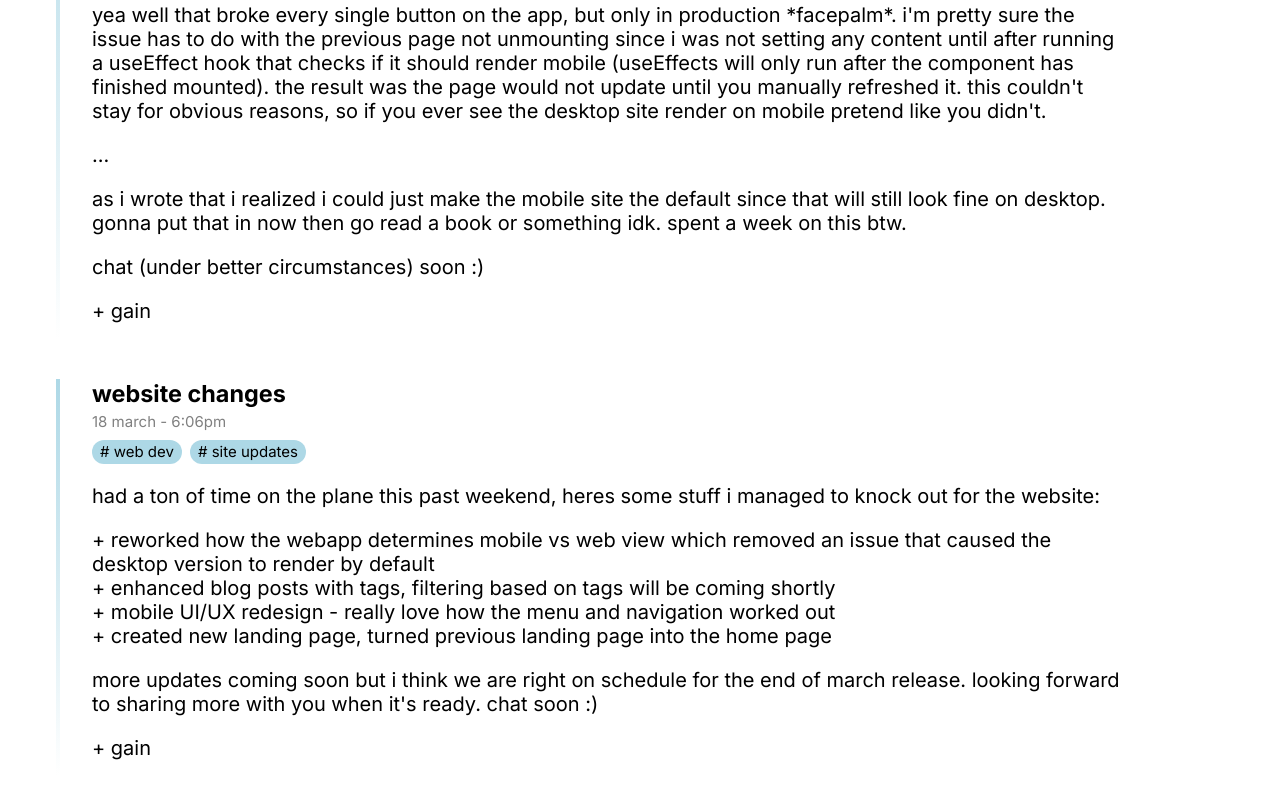
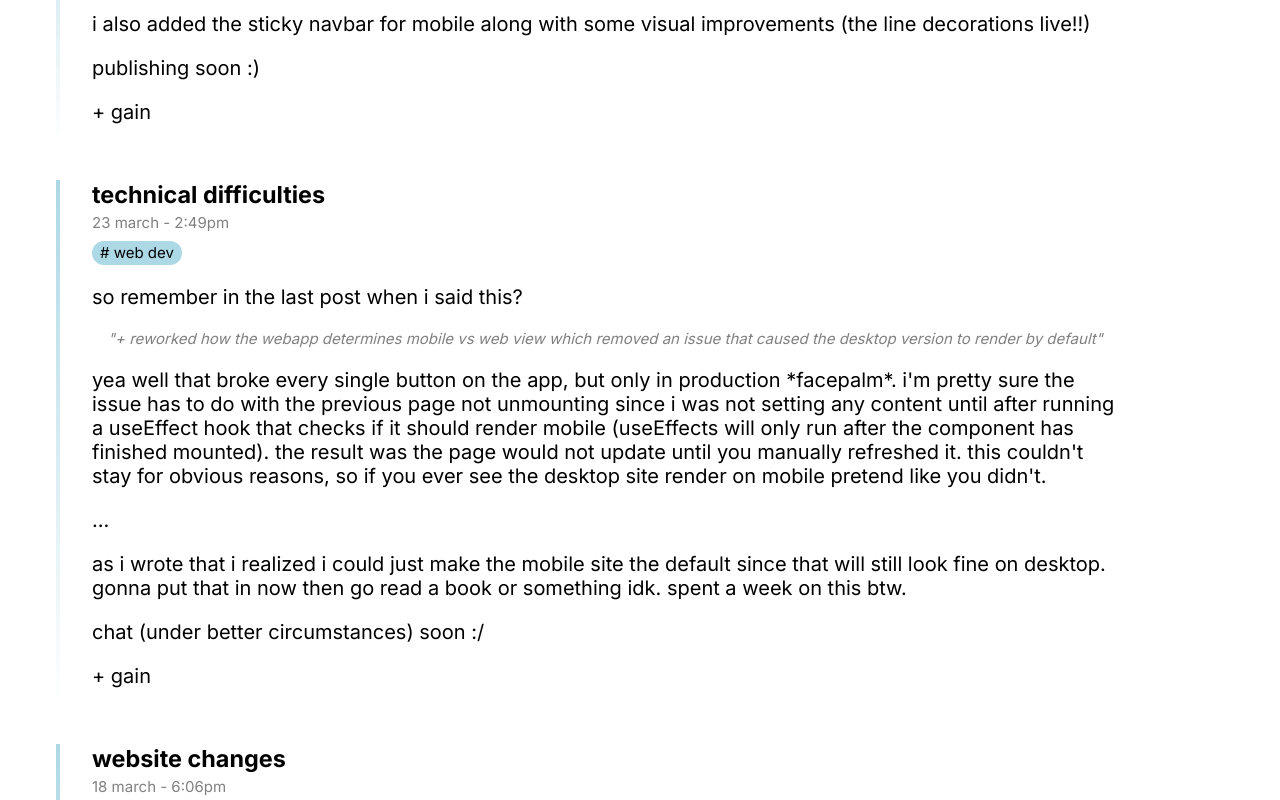
Before and after one commit to hharris56/gain.online, a Next.js app: page /home in a window 1280 px wide. Shown: the part 660-1460 px from the top of the page. Built offline with nearby package versions, Linux system fonts and the light colour scheme.

Commit message:
another post + update dot class

```diff
--- a/src/app/globals.css
+++ b/src/app/globals.css
@@ -87,6 +87,11 @@
   animation: none;
 }
 
+.dotdotdot-mobile{
+  --distance: -0.5rem;
+  animation: bobbing 1s infinite forwards;
+}
+
 .expand-button:hover .dotdotdot{
   animation: bobbing 1s infinite forwards;
 }
--- a/src/app/home/posts/posts.tsx
+++ b/src/app/home/posts/posts.tsx
@@ -6,6 +6,7 @@ import MediaPlayer from "../../../components/mediaPlayer/mediaPlayer";
 import "./posts.css"
 import { getFromMasterDict } from "../../../models/artMasterList";
 import { Gallery } from "../../../components/gallery/gallery";
+import { useIsMobile } from "../../../hooks/mobileHooks";
 
 export default function Posts(){
     var [expanded, setExpanded] = useState(false)
@@ -13,6 +14,7 @@ export default function Posts(){
     // TODO: implement filtering based on tags
 
     var posts = [
+        <Mar23pt2 key="3/23-2" />,
         <Mar23 key="3/23"/>,
         <Mar18 key="3/18"/>,
         <Mar15pt2 key="3/15-2"/>,
@@ -31,20 +33,37 @@ export default function Posts(){
         <Jan13 key="1/13"/>,
         <Jan7 key="1/7"/>
     ]
+
+    const dotClass: string = useIsMobile() ? "dotdotdot-mobile" : "dotdotdot"
+
     return (
         <React.Fragment>
             {expanded ? posts : posts.slice(0, 3)}
             <div className="expand-button" onClick={() => setExpanded(!expanded)}>
                 {!expanded ?
                 <div style={{display:"flex", flexDirection:"row", width:"fit-content"}}>
-                    <h1 className="dotdotdot">.</h1>
-                    <h1 className="dotdotdot" style={{animationDelay:"0.2s"}}>.</h1>
-                    <h1 className="dotdotdot" style={{animationDelay:"0.4s"}}>.</h1>
+                    <h1 className={dotClass}>.</h1>
+                    <h1 className={dotClass} style={{animationDelay:"0.2s"}}>.</h1>
+                    <h1 className={dotClass} style={{animationDelay:"0.4s"}}>.</h1>
                 </div> :
                 <img src="/logos/logo black.png" style={{maxHeight: "100%"}} className="open"/>
                 }
             </div>
         </React.Fragment>
+    )
+}
+
+function Mar23pt2(){
+    return (
+        <BlogPost title="back with another" date="23 march - 4:05 pm" tags={["web dev", "site updates"]}>
+            so im not rendering the mobile view by default. this was a great change (thanks for the suggestion) as it still looks pretty good on desktop *and* most of the time desktop traffic will go through the /landing page anyways, giving the site time to adjust before any content is shown.
+            <Break />
+            i also added the sticky navbar for mobile along with some visual improvements (the line decorations live!!)
+            <Break />
+            publishing soon :)
+            <Break />
+            + gain
+        </BlogPost>
     )
 }
 
@@ -63,7 +82,7 @@ function Mar23(){
             <Break />
             as i wrote that i realized i could just make the mobile site the default since that will still look fine on desktop. gonna put that in now then go read a book or something idk. spent a week on this btw.
             <Break />
-            chat (under better circumstances) soon :)
+            chat (under better circumstances) soon :/
             <Break />
             + gain
         </BlogPost>
```
